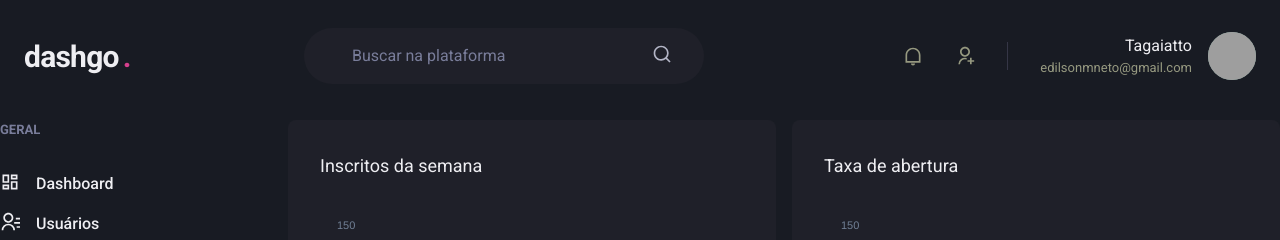
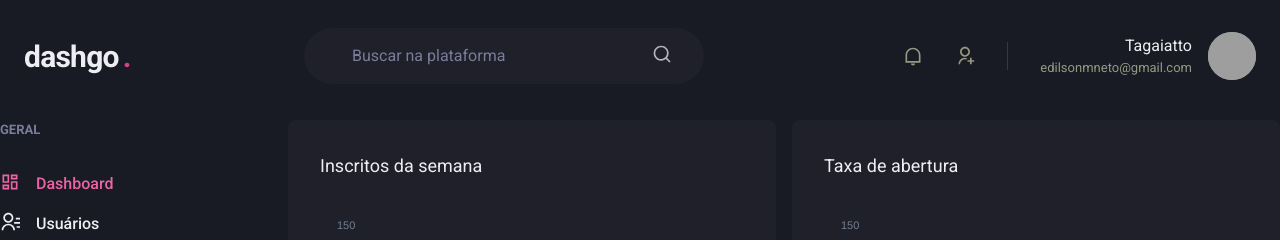
Before and after one commit to Tagaiatto/dashgo, a Next.js app: page /dashboard in a window 1280 px wide. Shown: the top 240 px of the page. Built offline with nearby package versions, Linux system fonts and the light colour scheme; grey boxes are pictures that could not be loaded.

Commit message:
Fluxo de navegação e link ativo

```diff
--- /dev/null
+++ b/src/components/ActiveLink.tsx
@@ -0,0 +1,31 @@
+import Link, { LinkProps } from 'next/link';
+import { useRouter } from 'next/router';
+import { cloneElement, ReactElement } from 'react';
+
+interface ActiveLinkProps extends LinkProps {
+  children: ReactElement;
+  shouldMatchExactHref?: boolean;
+}
+
+export function ActiveLink({ children, shouldMatchExactHref = false, ...rest }: ActiveLinkProps) {
+  const { asPath } = useRouter();
+  let isActive = false;
+
+  if (shouldMatchExactHref && (asPath === rest.href || asPath === rest.as)) {
+    isActive = true;
+  }
+
+  if (!shouldMatchExactHref &&
+    (asPath.startsWith(String(rest.href)) ||
+      asPath.startsWith(String(rest.as)))) {
+    isActive = true;
+  }
+
+  return (
+    <Link {...rest}>
+      {cloneElement(children, {
+        color: isActive ? 'pink.400' : 'gray.50',
+      })}
+    </Link>
+  );
+}
--- a/src/components/Sidebar/NavLink.tsx
+++ b/src/components/Sidebar/NavLink.tsx
@@ -1,16 +1,20 @@
-import { Icon, Link, Text, LinkProps as ChakraLinkProps } from '@chakra-ui/react';
+import { Icon, Link as ChakraLink, Text, LinkProps as ChakraLinkProps } from '@chakra-ui/react';
 import { ElementType } from "react";
+import { ActiveLink } from '../ActiveLink';
 
 interface NavLinkProps extends ChakraLinkProps {
   icon: ElementType;
   children: string;
+  href: string;
 }
 
-export function NavLink({ icon, children, ...rest }: NavLinkProps) {
+export function NavLink({ icon, children, href, ...rest }: NavLinkProps) {
   return (
-    <Link display="flex" align="center" {...rest} >
-      <Icon as={icon} fontSize="20" />
-      <Text ml="4" fontWeight="medium">{children}</Text>
-    </Link>
+    <ActiveLink href={href} passHref>
+      <ChakraLink display="flex" align="center" {...rest} >
+        <Icon as={icon} fontSize="20" />
+        <Text ml="4" fontWeight="medium">{children}</Text>
+      </ChakraLink>
+    </ActiveLink>
   );
 }
--- a/src/components/Sidebar/SidebarNav.tsx
+++ b/src/components/Sidebar/SidebarNav.tsx
@@ -7,13 +7,13 @@
   return (
     <Stack spacing="12" align="flex-start">
       <NavSection title="GERAL">
-        <NavLink icon={RiDashboardLine}>Dashboard</NavLink>
-        <NavLink icon={RiContactsLine}>Usuários</NavLink>
+        <NavLink icon={RiDashboardLine} href="/dashboard">Dashboard</NavLink>
+        <NavLink icon={RiContactsLine} href="/users">Usuários</NavLink>
       </NavSection>
 
       <NavSection title="AUTOMAÇÃO">
-        <NavLink icon={RiInputMethodLine}>Formulários</NavLink>
-        <NavLink icon={RiGitMergeLine}>Automação</NavLink>
+        <NavLink icon={RiInputMethodLine} href="/forms">Formulários</NavLink>
+        <NavLink icon={RiGitMergeLine} href="/automation">Automação</NavLink>
       </NavSection>
     </Stack>
   );
--- a/src/pages/users/index.tsx
+++ b/src/pages/users/index.tsx
@@ -1,3 +1,4 @@
+import Link from 'next/link';
 import { Box, Button, Checkbox, Flex, Heading, Icon, Text, Table, Tbody, Thead, Th, Tr, Td, useBreakpointValue, IconButton } from '@chakra-ui/react';
 import { RiAddLine, RiPencilLine } from 'react-icons/ri';
 import { Header } from '../../components/Header';
@@ -20,7 +21,7 @@
         <Box flex="1" borderRadius={8} bg="gray.800" p="8">
           <Flex mb="8" justify="space-between" align="center">
             <Heading size="lg" fontWeight="normal" >Usuários</Heading>
-
+            <Link href="/users/create" passHref>
               <Button
                 as="a"
                 size="sm"
@@ -30,6 +31,7 @@
               >
                 Criar novo
               </Button>
+            </Link>
           </Flex>
 
           <Table colorScheme="whiteAlpha">
@@ -67,7 +69,7 @@
                       Editar
                     </Button> :
                     <IconButton
-                      borderRadius="10"
+                      borderRadius={8}
                       colorScheme="purple"
                       aria-label="Editar usuário"
                       icon={<RiPencilLine />}
```
Also changed, not shown: src/pages/users/create.tsx (+7 -4 lines). Lines whose indentation alone changed are shown as unchanged.
